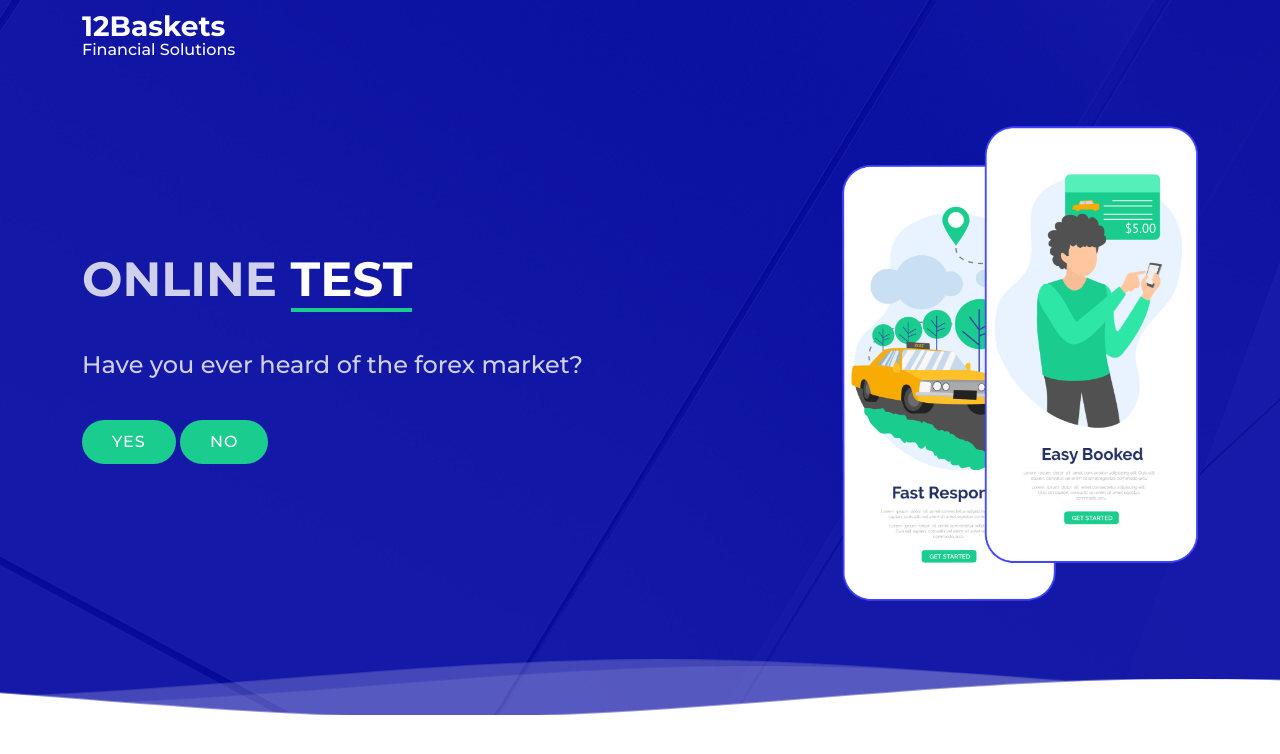
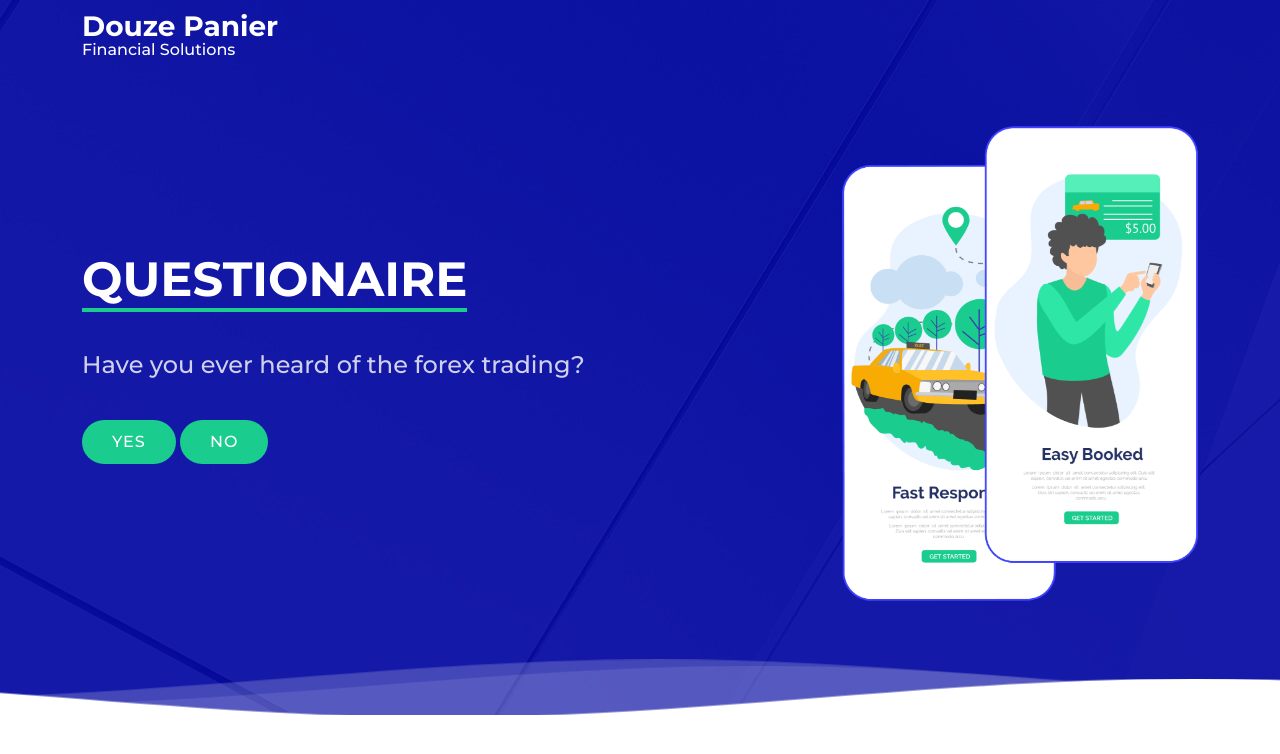
Before and after one commit to norbertose09/douzepanier, a PHP site: page / in a window 1280 px wide. Shown: the top 754 px of the page. Run offline with PHP 8.4, Linux system fonts and the light colour scheme.

Commit message:
Update index.php

```diff
--- a/index.php
+++ b/index.php
@@ -43,7 +43,7 @@
     <div class="container d-flex align-items-center justify-content-between">
 
       <div class="logo">
-        <h1><a href="index.html"><span>12Baskets<h6>Financial Solutions</h6></span></a></h1>
+        <h1><a href="index.html"><span>Douze Panier<h6>Financial Solutions</h6></span></a></h1>
         <!-- Uncomment below if you prefer to use an image logo -->
         <!-- <a href="index.html"><img src="assets/img/logo.png" alt="" class="img-fluid"></a>-->
       </div>
@@ -59,9 +59,9 @@
       <div class="row justify-content-between">
         <div class="col-lg-7 pt-5 pt-lg-0 order-2 order-lg-1 d-flex align-items-center">
           <div data-aos="zoom-out">
-            <h1>ONLINE <span>TEST</span></h1>
+            <h1><span>QUESTIONAIRE</span></h1>
             <br>
-            <h2>Have you ever heard of the forex market?</h2>
+            <h2>Have you ever heard of the forex trading?</h2>
             <!-- <h2>What is your Gender?</h2> -->
             <div class="text-center text-lg-start">
               <a href="<?php echo 'experience'  ?>" class="btn-get-started scrollto">YES</a>
```
